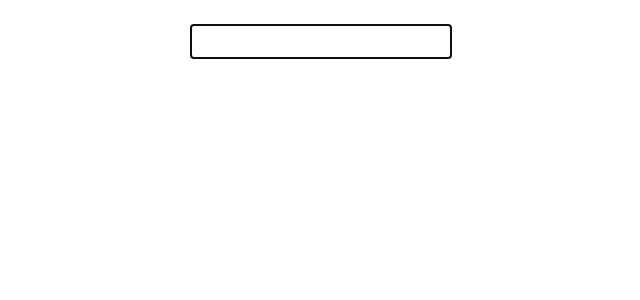
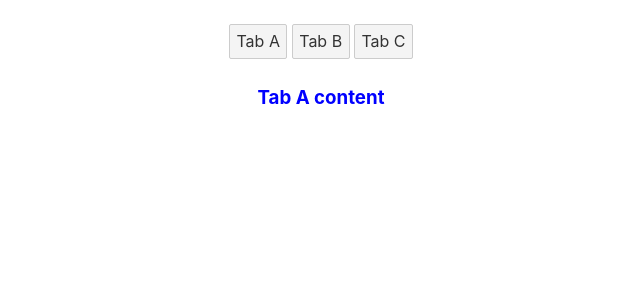
Before and after one commit to chikkugeorge24/svelte, a Svelte app in the folder svelte-demo/: page / in a window 1280 px wide. Shown: the top 300 px of the page, without its empty margins (319-959 px from the left). Built offline with nearby package versions, Linux system fonts and the light colour scheme.

Commit message:
svelte dynamic tab component

```diff
--- a/svelte-demo/src/App.svelte
+++ b/svelte-demo/src/App.svelte
@@ -1,11 +1,24 @@
 <script>
-  import AutoFocus from "./components/AutoFocus.svelte";
-  import PostList from "./components/PostList.svelte";
+  import TabA from "./components/TabA.svelte";
+  import TabB from "./components/TabB.svelte";
+  import TabC from "./components/TabC.svelte";
+  let activeTab = TabA;
 </script>
 
 <main>
-  <!-- <PostList/> -->
-  <AutoFocus />
+  <button on:click={() => (activeTab = TabA)}>Tab A</button>
+  <button on:click={() => (activeTab = TabB)}>Tab B</button>
+  <button on:click={() => (activeTab = TabC)}>Tab C</button>
+  <svelte:component this={activeTab} />
+  <!-- {#if activeTab === "TabA"}
+    <TabA />
+  {/if}
+  {#if activeTab === "TabB"}
+    <TabB />
+  {/if}
+  {#if activeTab === "TabC"}
+    <TabC />
+  {/if} -->
 </main>
 
 <style>
--- /dev/null
+++ b/svelte-demo/src/components/TabA.svelte
@@ -0,0 +1 @@
+<h3>Tab A content</h3>
--- /dev/null
+++ b/svelte-demo/src/components/TabB.svelte
@@ -0,0 +1 @@
+<h3>Tab B content</h3>
--- /dev/null
+++ b/svelte-demo/src/components/TabC.svelte
@@ -0,0 +1 @@
+<h3>Tab C content</h3>
```
